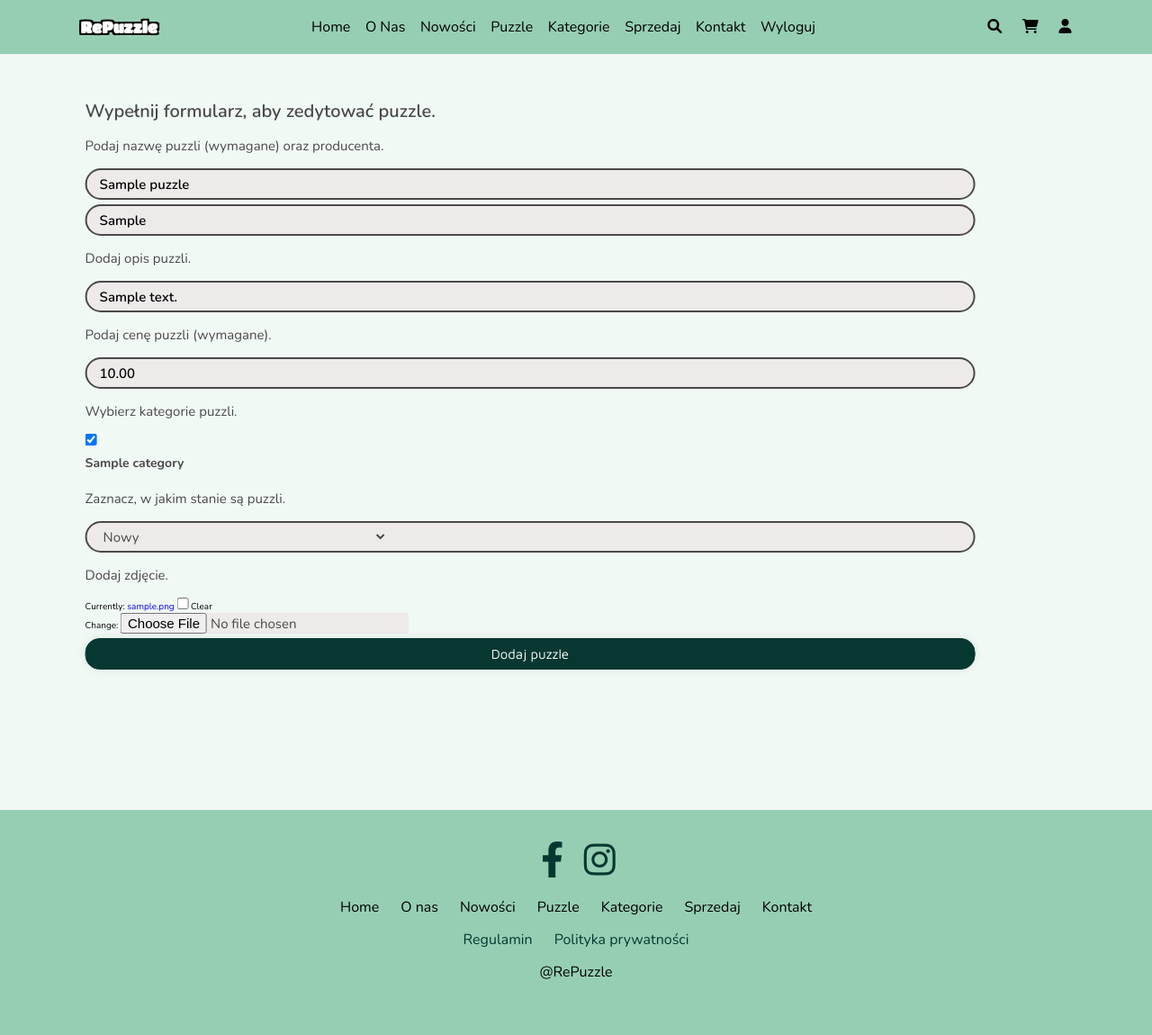
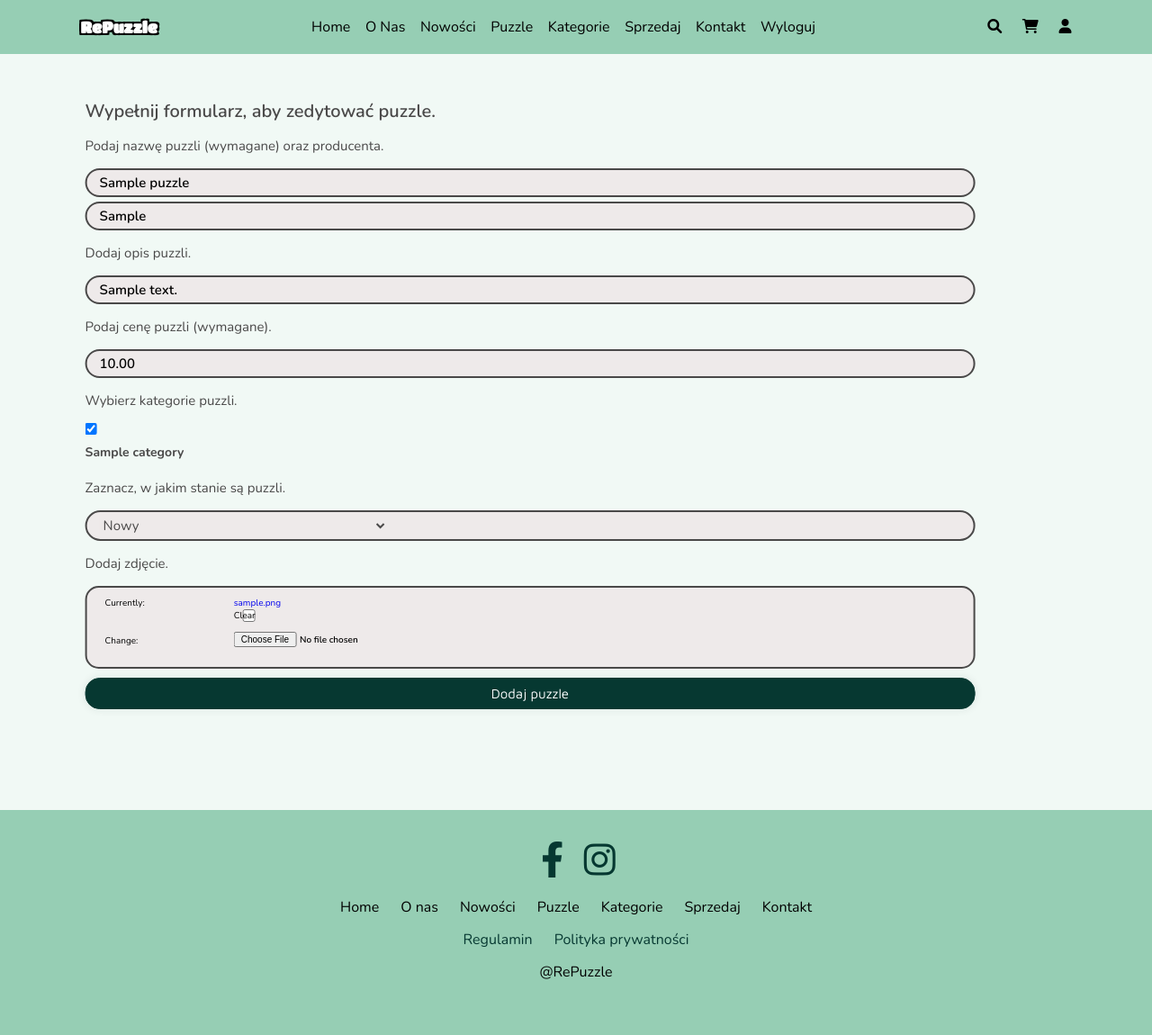
Before and after one commit to julkiea/Repuzzle, a Django app: page /puzzle/1/edit/ in a window 1280 px wide. Shown: the whole page at 90% size. Run offline with Django 5.2, Linux system fonts and the light colour scheme; a user stored in the database is signed in; tables that the repository leaves empty hold one stand-in row (values such as "Sample post").

Commit message:
Style edit puzzle page

```diff
--- a/static/css/style.css
+++ b/static/css/style.css
@@ -982,7 +982,7 @@ section {
 .add-puzzle-form .input-field{
   max-width: 150rem;
   width: 100%;
-  height: 3.5rem;
+  height: auto;
   background-color: rgb(238, 234, 234);
   border: solid 0.2rem rgb(74, 73, 73);
   border-radius: 55px;
@@ -990,6 +990,32 @@ section {
   grid-template-columns: 15% 85%;
   padding: 0.4rem;
   margin: 0.5rem 0;
+}
+
+.add-puzzle-form .input-field-img{
+  max-width: 150rem;
+  width: 100%;
+  height: auto;
+  background-color: rgb(238, 234, 234);
+  border: solid 0.2rem rgb(74, 73, 73);
+  border-radius: 15px;
+  display: grid;
+  grid-template-columns: 15% 85%;
+  padding: 1rem;
+  margin: 0.5rem 0;
+  padding-left: 2rem;
+}
+.add-puzzle-form .input-field-img input {
+  font-family: 'Nunito';
+  font-size: 1rem;
+  color: black;
+  background: none;
+  outline: none;
+  border: none;
+  line-height: 4;
+  font-weight: 600;
+  width: 32rem;
+
 }
 
 .add-puzzle-form .btn-submit {
```
